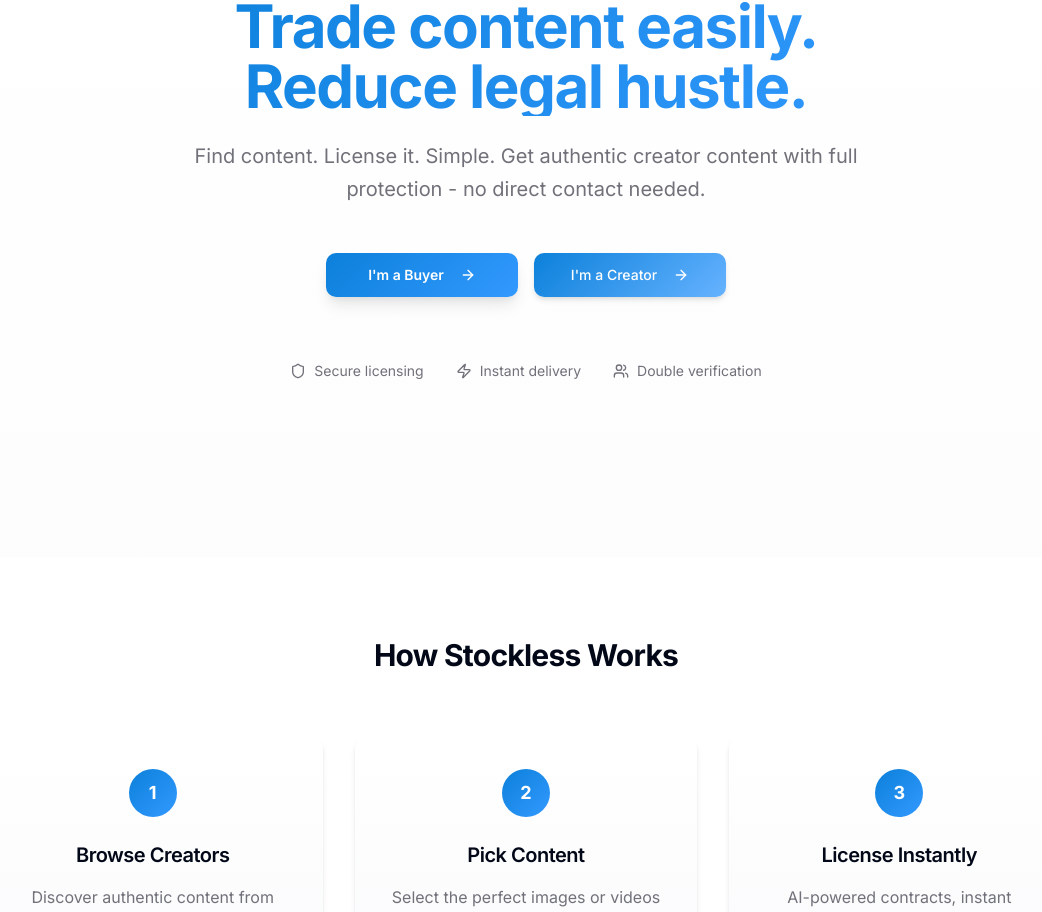
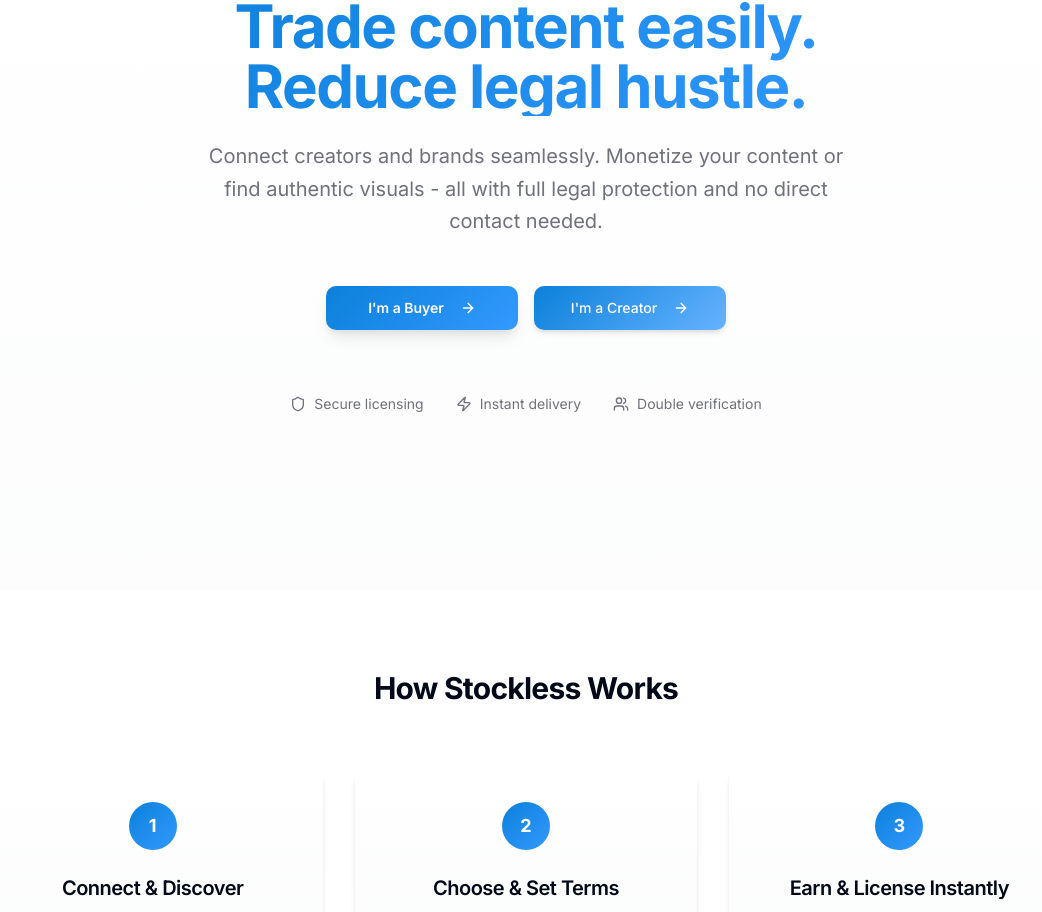
Before and after one commit to LightPride/Stockless, a React (Vite) app: page / in a window 1280 px wide. Shown: the part 173-1085 px from the top of the page, without its empty margins (114-1156 px from the left). Built offline with nearby package versions, Linux system fonts and the light colour scheme.

Commit message:
Refactor landing page copy

```diff
--- a/src/pages/Landing.tsx
+++ b/src/pages/Landing.tsx
@@ -37,8 +37,8 @@ const Landing = () => {
             Reduce legal hustle.
           </h1>
           <p className="text-xl text-muted-foreground mb-12 max-w-2xl mx-auto leading-relaxed">
-            Find content. License it. Simple. Get authentic creator content with full protection -
-            no direct contact needed.
+            Connect creators and brands seamlessly. Monetize your content or find authentic visuals -
+            all with full legal protection and no direct contact needed.
           </p>
 
           <div className="flex flex-col sm:flex-row gap-4 justify-center items-center mb-16">
@@ -82,9 +82,9 @@ const Landing = () => {
               <div className="w-12 h-12 bg-gradient-hero rounded-full flex items-center justify-center mx-auto mb-6">
                 <span className="text-white font-bold text-lg">1</span>
               </div>
-              <h3 className="text-xl font-semibold mb-4">Browse Creators</h3>
+              <h3 className="text-xl font-semibold mb-4">Connect & Discover</h3>
               <p className="text-muted-foreground">
-                Discover authentic content from verified creators. Filter by style, restrictions, and usage rights.
+                Creators showcase their work in private galleries. Brands discover authentic content with clear usage rights and restrictions.
               </p>
             </Card>
 
@@ -92,9 +92,9 @@ const Landing = () => {
               <div className="w-12 h-12 bg-gradient-hero rounded-full flex items-center justify-center mx-auto mb-6">
                 <span className="text-white font-bold text-lg">2</span>
               </div>
-              <h3 className="text-xl font-semibold mb-4">Pick Content</h3>
+              <h3 className="text-xl font-semibold mb-4">Choose & Set Terms</h3>
               <p className="text-muted-foreground">
-                Select the perfect images or videos from private creator galleries. See usage restrictions upfront.
+                Creators set pricing and usage terms. Brands select content that fits their needs and budget perfectly.
               </p>
             </Card>
 
@@ -102,9 +102,9 @@ const Landing = () => {
               <div className="w-12 h-12 bg-gradient-hero rounded-full flex items-center justify-center mx-auto mb-6">
                 <span className="text-white font-bold text-lg">3</span>
               </div>
-              <h3 className="text-xl font-semibold mb-4">License Instantly</h3>
+              <h3 className="text-xl font-semibold mb-4">Earn & License Instantly</h3>
               <p className="text-muted-foreground">
-                AI-powered contracts, instant licensing, immediate download. Get what you need, when you need it.
+                Creators earn from their work while brands get instant access. AI-powered contracts protect both parties throughout the process.
               </p>
             </Card>
           </div>
```
